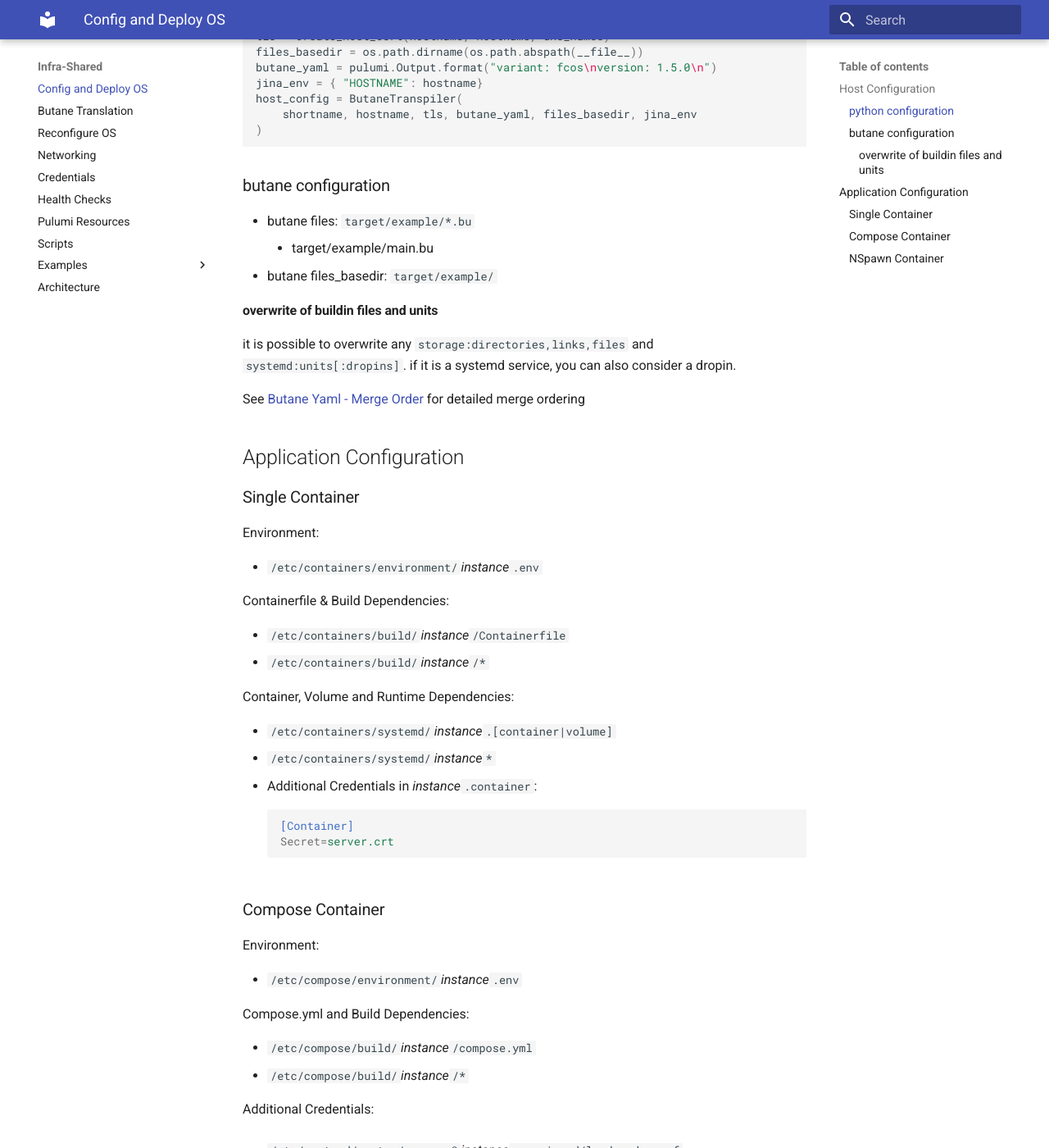
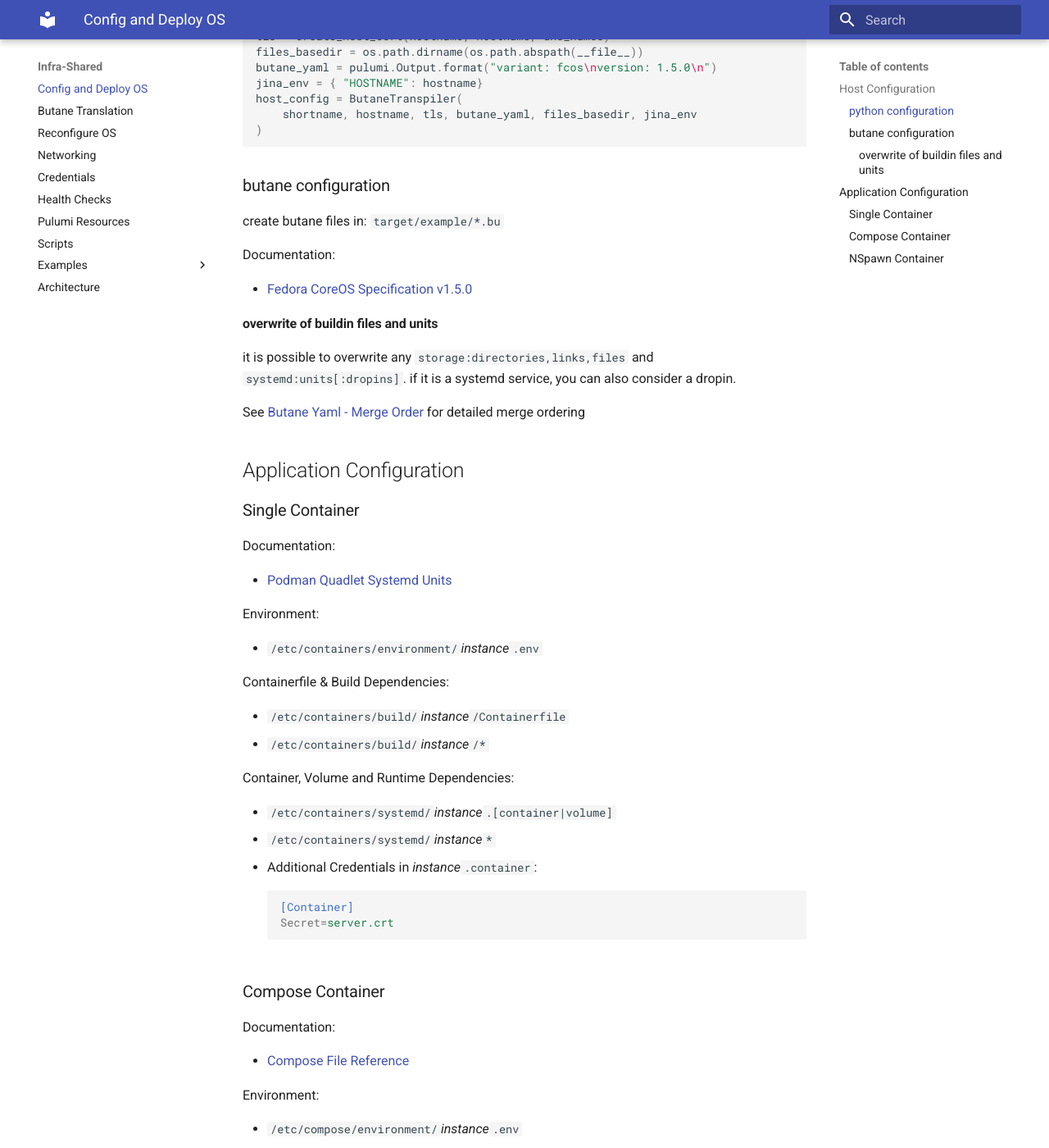
Before and after one commit to wuxxin/infra-shared, an MkDocs documentation site: the page built from docs/os.md, in a window 1280 px wide and 1400 px high, scrolled down 1013 px. Shown: the whole window at 82% size. Built offline with MkDocs 1.6.1 and Material for MkDocs 9.7.7, drawn with Linux system fonts in a browser that asks for light colours; some of the changed text lies outside the part shown.

Commit message:
add documentation webpages

````diff
--- a/docs/os.md
+++ b/docs/os.md
@@ -39,9 +39,11 @@ host_config = ButaneTranspiler(
 
 ### butane configuration
 
-- butane files: `target/example/*.bu`
-    - target/example/main.bu
-- butane files_basedir: `target/example/`
+create butane files in: `target/example/*.bu`
+
+Documentation:
+
+- [Fedora CoreOS Specification v1.5.0](https://coreos.github.io/butane/config-fcos-v1_5/)
 
 #### overwrite of buildin files and units
 
@@ -53,6 +55,10 @@ See [Butane Yaml - Merge Order](butane.md#merge-order) for detailed merge orderi
 ## Application Configuration
 
 ### Single Container
+
+Documentation:
+
+- [Podman Quadlet Systemd Units](https://docs.podman.io/en/latest/markdown/podman-systemd.unit.5.html)
 
 Environment:
 
@@ -76,6 +82,10 @@ Container, Volume and Runtime Dependencies:
 
 ### Compose Container
 
+Documentation:
+
+- [Compose File Reference](https://docs.docker.com/compose/compose-file/)
+
 Environment:
 
 - `/etc/compose/environment/`*instance*`.env`
@@ -95,6 +105,10 @@ Additional Credentials:
     ```
 
 ### NSpawn Container
+
+Documentation:
+
+- [systemd.nspawn — Container settings](https://www.freedesktop.org/software/systemd/man/latest/systemd.nspawn.html)
 
 Environment:
 
````
Also changed, not shown: docs/butane.md (+4 -0 lines), docs/networking.md (+8 -0 lines).
